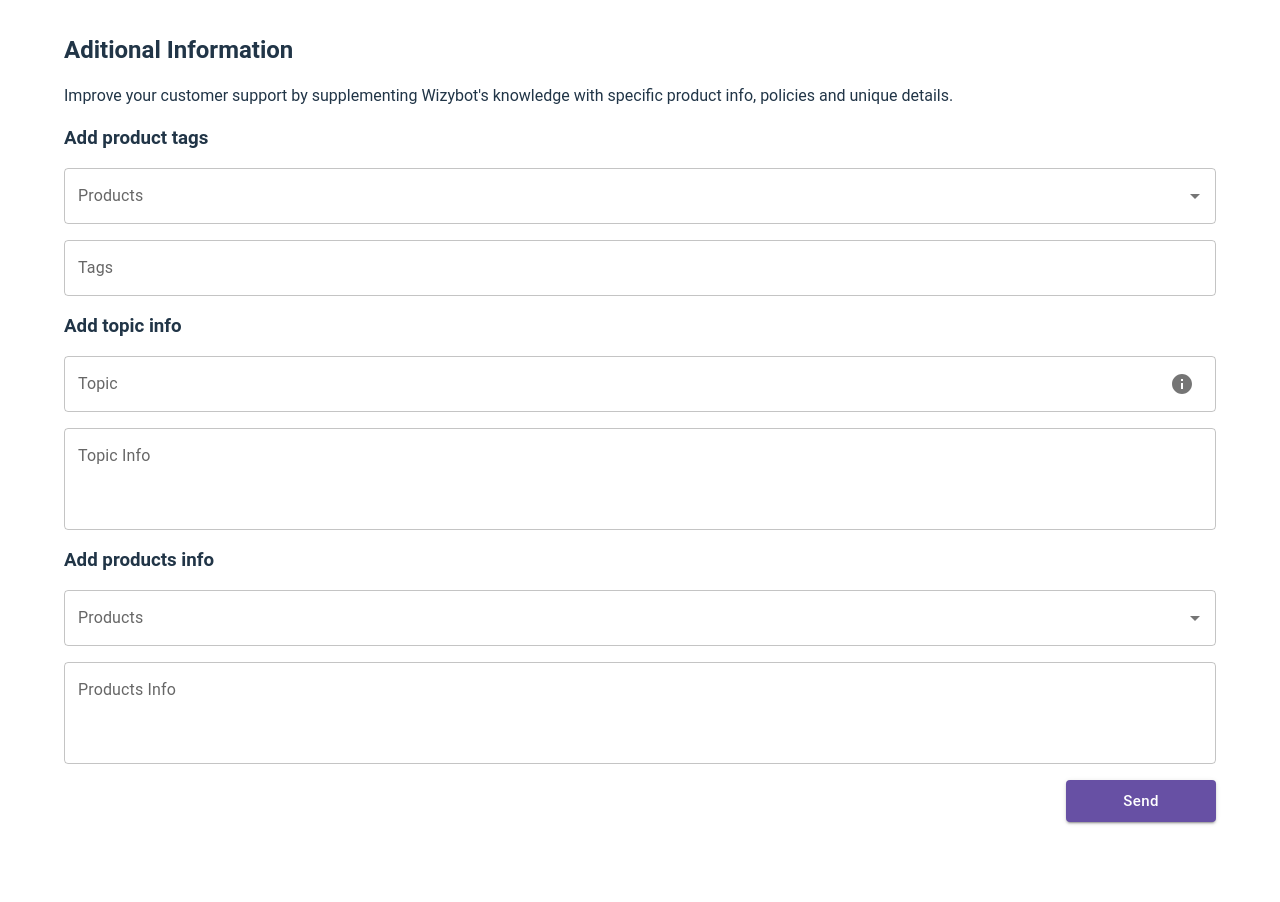
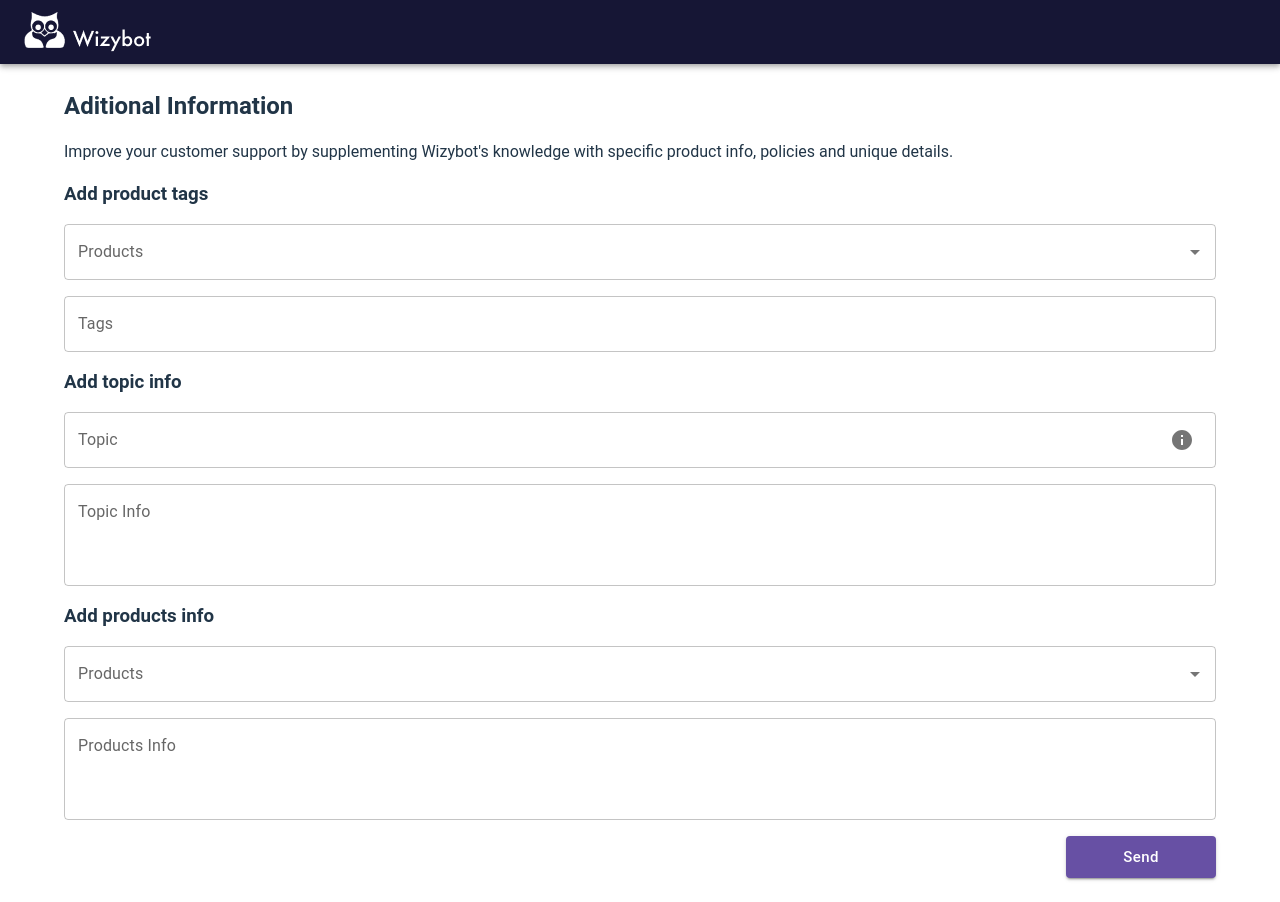
Before and after one commit to aldoan/wizybot, a React (Vite) app: page / in a window 1280 px wide. Before the commit the page ends 854 px from the top, so only its background shows below. Built offline with nearby package versions, Linux system fonts and the light colour scheme; no server answers.

Commit message:
- Add Header - Add Logo

```diff
--- a/src/App.css
+++ b/src/App.css
@@ -1,4 +1,9 @@
 #root {
-  padding: 2rem;
   width: 100%;
+  margin-bottom: 24px;
 }
+
+.header{
+  background-color: #161635!important;
+  justify-content: center;
+}
--- a/src/App.tsx
+++ b/src/App.tsx
@@ -1,10 +1,20 @@
 import './App.css'
 import Container from '@mui/material/Container'
 import AdditionalInfoForm from './components/AdditionalInfoForm/AdditionalInfoForm'
+import AppBar from '@mui/material/AppBar';
+import Toolbar from '@mui/material/Toolbar'
+import WizyBotLogo from './components/WizyBotLogo/WizyBotLogo';
 
 function App() {
   return (
     <>
+       <AppBar position="static" className='header'>
+        <Container maxWidth="xl">
+          <Toolbar disableGutters>
+            <WizyBotLogo />
+          </Toolbar>
+        </Container>
+      </AppBar>
       <Container>
         <AdditionalInfoForm />
       </Container>
--- a/src/components/AdditionalInfoForm/AdditionalInfoForm.css
+++ b/src/components/AdditionalInfoForm/AdditionalInfoForm.css
@@ -1,5 +1,6 @@
 .formStackContainer{
     margin-bottom: 16px;
+    margin-top: 24px;
 }
 
 .SubmitButton{
--- /dev/null
+++ b/src/components/WizyBotLogo/WizyBotLogo.tsx
@@ -0,0 +1,7 @@
+import logo from '../../assets/images/Wizybot-Logo.webp'
+
+function WizyBotLogo() {
+    return <img src={logo} alt="Wizybot Logo" className='wizibot-log' />
+}
+
+export default WizyBotLogo
--- /dev/null
+++ b/src/components/WizyBotLogo/WizybotLogo.css
@@ -0,0 +1,3 @@
+.wizibot-log{
+    margin: 0 auto;
+}
```
Also changed, not shown: src/assets/images/Wizybot-Logo.webp (added).
